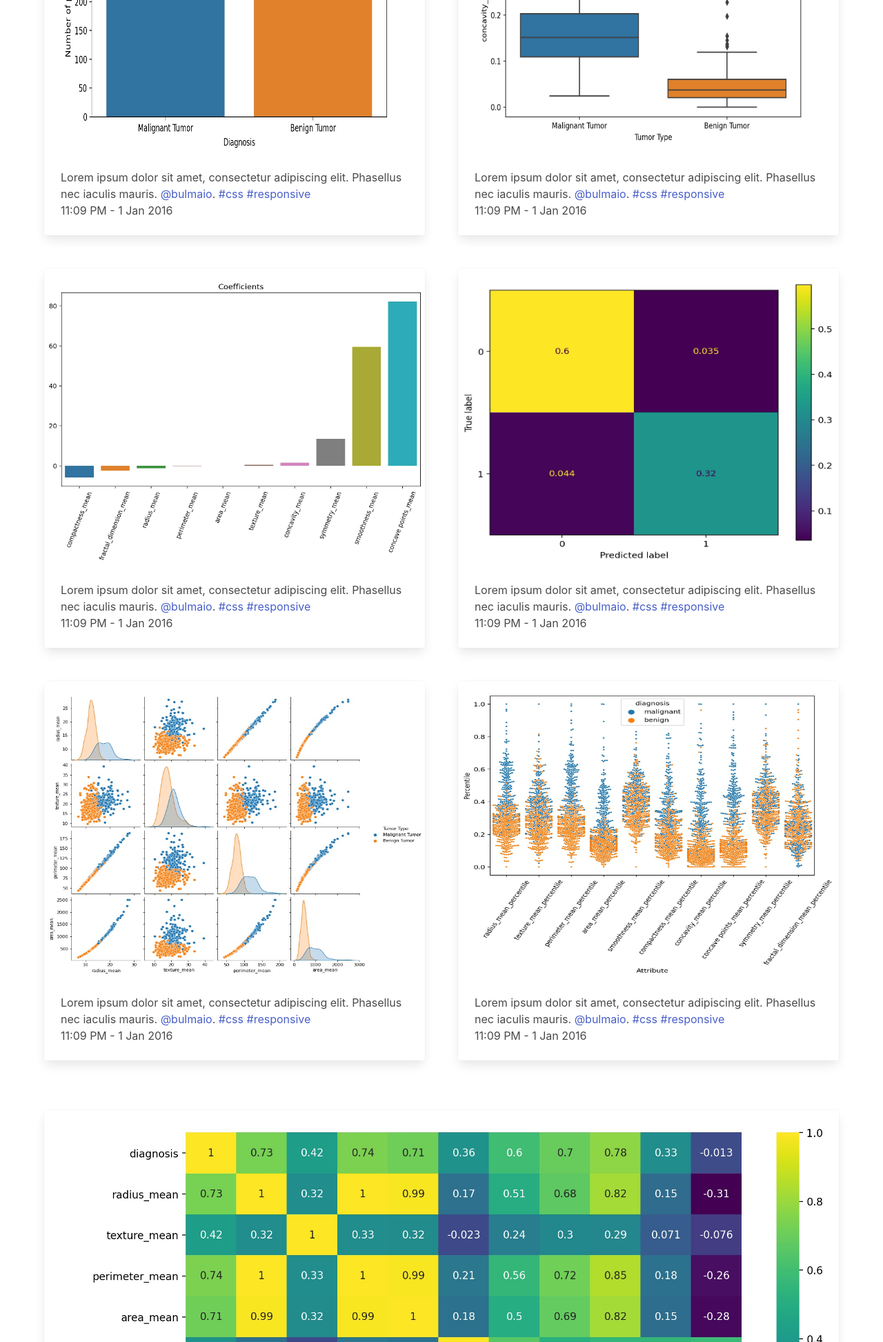
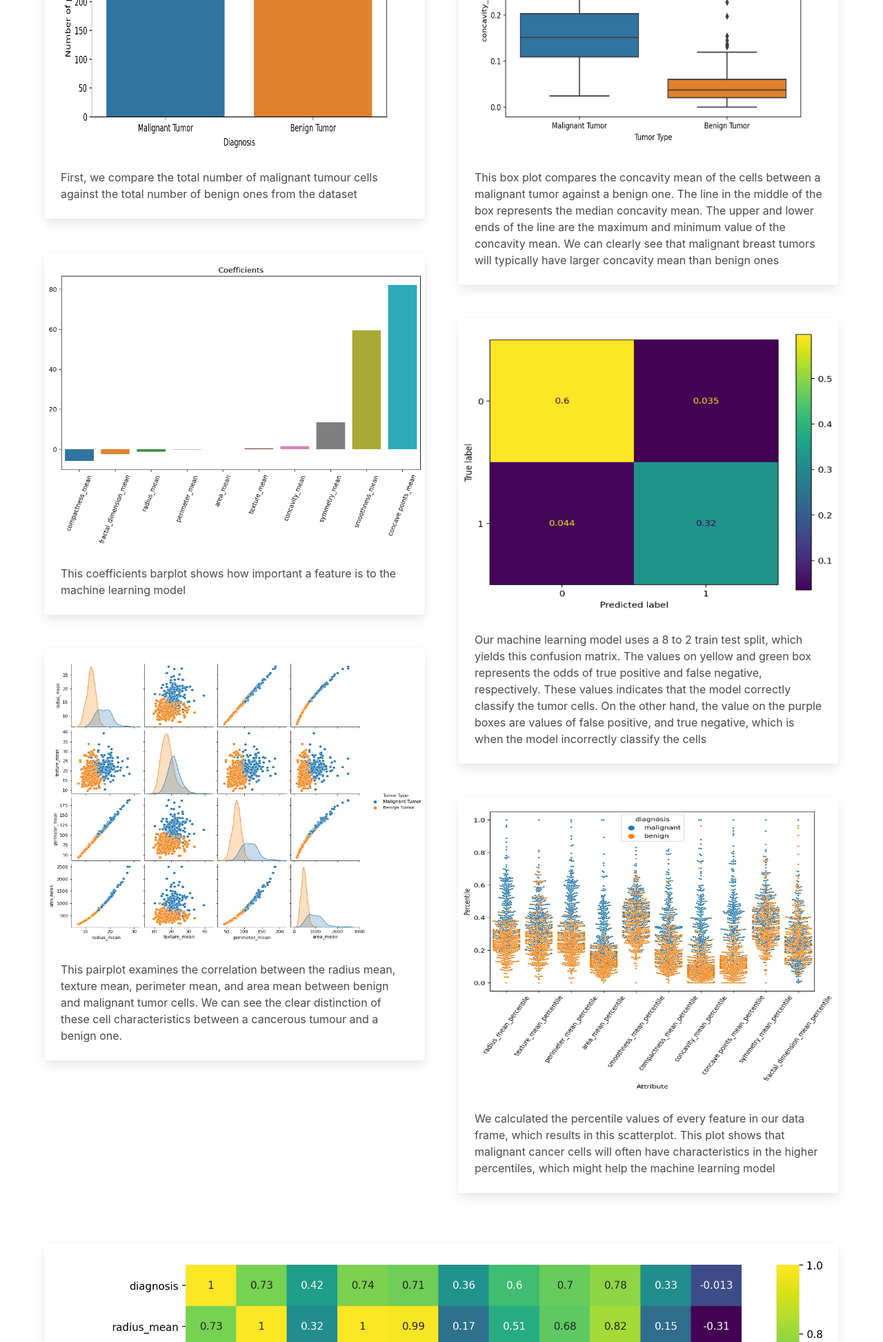
Before and after one commit to datathon21/breast_cancer_prediction, a Django app: page /details/ in a window 1280 px wide. Shown: the part 646-2591 px from the top of the page at 69% size. Run offline with Django 3.2, Linux system fonts and the light colour scheme; parts of the project's set-up code (start-up, migrations or seed data) failed here and were passed over.

Commit message:
Made plot content

```diff
--- a/breast_cancer_predictor/templates/showPage.html
+++ b/breast_cancer_predictor/templates/showPage.html
@@ -95,11 +95,8 @@
                     </div>
                     <div class="card-content">
 						<div class="content">
-							Lorem ipsum dolor sit amet, consectetur adipiscing elit.
-							Phasellus nec iaculis mauris. <a>@bulmaio</a>.
-							<a href="#">#css</a> <a href="#">#responsive</a>
+                            First, we compare the total number of malignant tumour cells against the total number of benign ones from the dataset
 							<br>
-							<time datetime="2016-1-1">11:09 PM - 1 Jan 2016</time>
 						</div>
                     </div>
                 </div>
@@ -111,11 +108,8 @@
                     </div>
                     <div class="card-content">
 						<div class="content">
-							Lorem ipsum dolor sit amet, consectetur adipiscing elit.
-							Phasellus nec iaculis mauris. <a>@bulmaio</a>.
-							<a href="#">#css</a> <a href="#">#responsive</a>
+                            This coefficients barplot shows how important a feature is to the machine learning model
 							<br>
-							<time datetime="2016-1-1">11:09 PM - 1 Jan 2016</time>
 						</div>
                     </div>
                 </div>
@@ -127,11 +121,8 @@
                     </div>
                     <div class="card-content">
 						<div class="content">
-							Lorem ipsum dolor sit amet, consectetur adipiscing elit.
-							Phasellus nec iaculis mauris. <a>@bulmaio</a>.
-							<a href="#">#css</a> <a href="#">#responsive</a>
+							This pairplot examines the correlation between the radius mean, texture mean, perimeter mean, and area mean between benign and malignant tumor cells. We can see the clear distinction of these cell characteristics between a cancerous tumour and a benign one.
 							<br>
-							<time datetime="2016-1-1">11:09 PM - 1 Jan 2016</time>
 						</div>
                     </div>
                 </div>
@@ -146,11 +137,8 @@
                     </div>
                     <div class="card-content">
 						<div class="content">
-							Lorem ipsum dolor sit amet, consectetur adipiscing elit.
-							Phasellus nec iaculis mauris. <a>@bulmaio</a>.
-							<a href="#">#css</a> <a href="#">#responsive</a>
+                            This box plot compares the concavity mean of the cells between a malignant tumor against a benign one. The line in the middle of the box represents the median concavity mean. The upper and lower ends of the line are the maximum and minimum value of the concavity mean. We can clearly see that malignant breast tumors will typically have larger concavity mean than benign ones
 							<br>
-							<time datetime="2016-1-1">11:09 PM - 1 Jan 2016</time>
 						</div>
                     </div>
                 </div>
@@ -162,11 +150,8 @@
                     </div>
                     <div class="card-content">
 						<div class="content">
-							Lorem ipsum dolor sit amet, consectetur adipiscing elit.
-							Phasellus nec iaculis mauris. <a>@bulmaio</a>.
-							<a href="#">#css</a> <a href="#">#responsive</a>
+                            Our machine learning model uses a 8 to 2 train test split, which yields this confusion matrix. The values on yellow and green box represents the odds of true positive and false negative, respectively. These values indicates that the model correctly classify the tumor cells. On the other hand, the value on the purple boxes are values of false positive, and true negative, which is when the model incorrectly classify the cells
 							<br>
-							<time datetime="2016-1-1">11:09 PM - 1 Jan 2016</time>
 						</div>
                     </div>
                 </div>
@@ -178,11 +163,8 @@
                     </div>
                     <div class="card-content">
 						<div class="content">
-							Lorem ipsum dolor sit amet, consectetur adipiscing elit.
-							Phasellus nec iaculis mauris. <a>@bulmaio</a>.
-							<a href="#">#css</a> <a href="#">#responsive</a>
+							We calculated the percentile values of every feature in our data frame, which results in this scatterplot. This plot shows that malignant cancer cells will often have characteristics in the higher percentiles, which might help the machine learning model
 							<br>
-							<time datetime="2016-1-1">11:09 PM - 1 Jan 2016</time>
 						</div>
                     </div>
                 </div>
@@ -198,11 +180,8 @@
 			</div>
 			<div class="card-content">
 				<div class="content">
-					Lorem ipsum dolor sit amet, consectetur adipiscing elit.
-					Phasellus nec iaculis mauris. <a>@bulmaio</a>.
-					<a href="#">#css</a> <a href="#">#responsive</a>
+                    In this heat map, each square shows the correlation between the variables on each axis ranging from -1 to 1. Values closer to zero means there is no linear trend between the two variables. The close to 1 the correlation is, the more positively correlated they are. That is when one increases, so does the other. The closer to 1 is the value, the stronger the positive correlation is. A correlation closer to -1 is similar, but instead of both increasing one variable will decrease as the other increases. The diagonals are yellow because those squares are correlating each variable to itself (a perfect correlation). For the rest, the lower the values are, the darker the squares' color will be
 					<br>
-					<time datetime="2016-1-1">11:09 PM - 1 Jan 2016</time>
 				</div>
 			</div>
 		</div>
```
Also changed, not shown: 1 other file.
